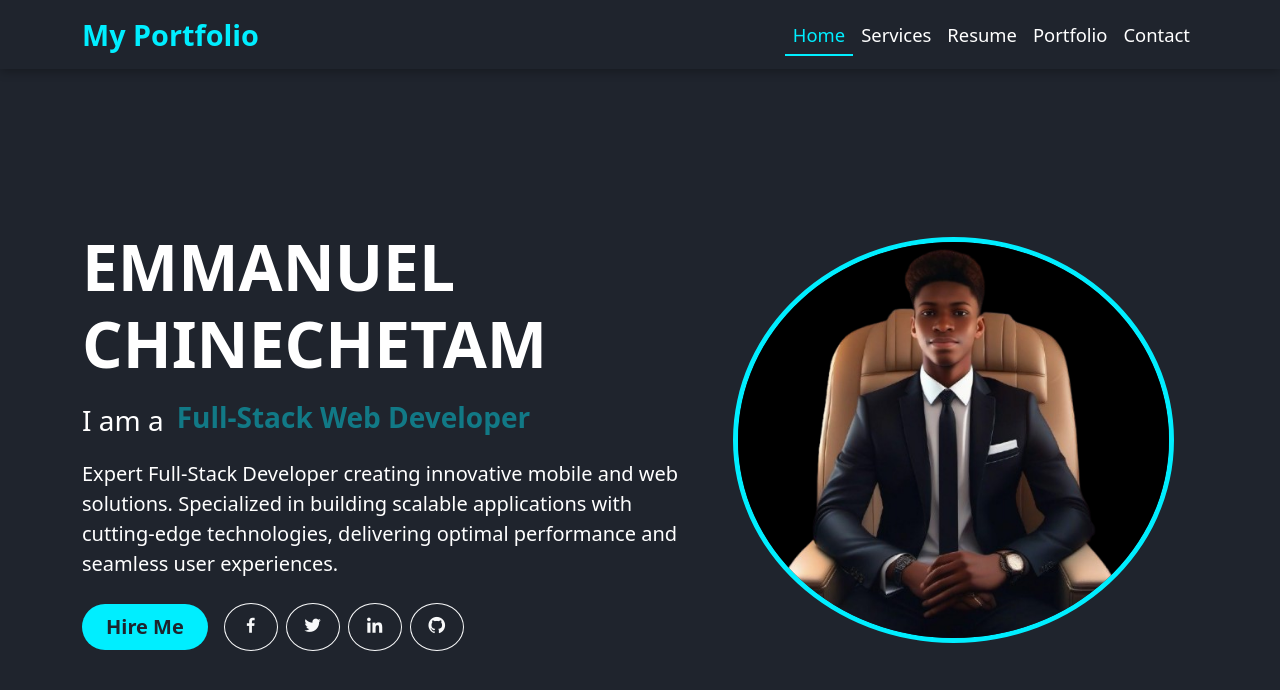
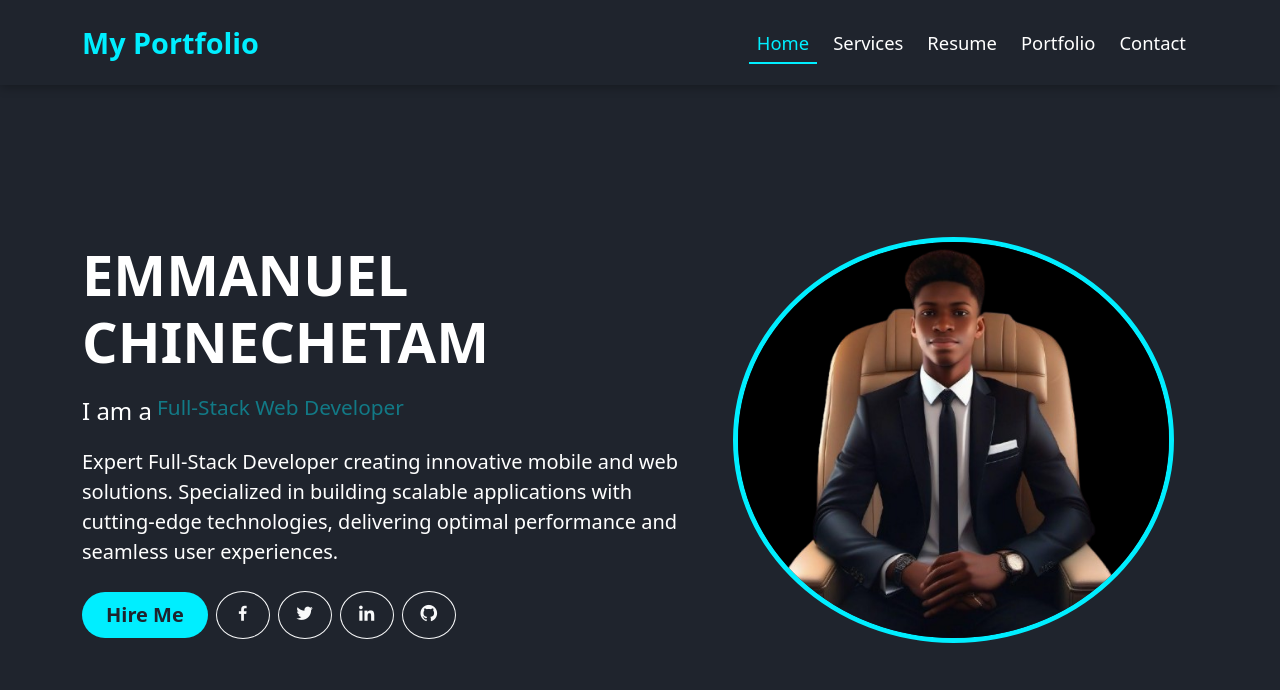
Before and after one commit to EmmanuelNnamani567/emmanuel-portfolio, a plain HTML site: page index.html in a window 1280 px wide. Drawn offline with nearby package versions, Linux system fonts and the light colour scheme.

Commit message:
Fix navbar styling on index.html to match service.html

```diff
--- a/index.html
+++ b/index.html
@@ -5,13 +5,12 @@
   <meta name="viewport" content="width=device-width, initial-scale=1" />
   <title>Emmanuel Chinechetam - Portfolio</title>
 
-  <!-- Bootstrap (first) -->
-  <link href="https://cdn.jsdelivr.net/npm/bootstrap@5.3.8/dist/css/bootstrap.min.css"
-        rel="stylesheet" crossorigin="anonymous">
+    <!-- Bootstrap -->
+  <link href="https://cdn.jsdelivr.net/npm/bootstrap@5.3.8/dist/css/bootstrap.min.css" rel="stylesheet"
+    crossorigin="anonymous">
 
-  <!-- boxicons (icons) -->
+  <!-- boxicons -->
   <link href="https://unpkg.com/boxicons@2.1.4/css/boxicons.min.css" rel="stylesheet">
-
   <!-- Custom CSS -->
   <style>
     :root {
@@ -29,11 +28,16 @@
     .navbar {
       background-color: var(--secondary-color) !important;
       box-shadow: 0 2px 10px rgba(0, 0, 0, 0.3);
+        padding: 1rem 0;
     }
 
     .navbar-brand {
       color: var(--primary-color) !important;
       font-size: 1.8rem !important;
+
+  font-weight: 700;
+
+
     }
 
     .nav-link {
@@ -42,6 +46,7 @@
       transition: color 0.3s ease;
       font-size: 1.15rem;
       font-weight: 500;
+        margin: 0 0.25rem;
     }
 
     .nav-link:hover, .nav-link.active {
@@ -86,6 +91,7 @@
       color: var(--primary-color);
       font-weight: 600;
       white-space: nowrap;
+      font-size: 1.3rem;
     }
 
     .role-span:nth-child(1) {
@@ -193,7 +199,7 @@ h2.fs-3 {
   opacity: 0;
   animation: roleChange 6s infinite;
   color: var(--primary-color);
-  font-weight: 600;
+  font-weight: 400;
   white-space: nowrap;
   line-height: 45px;         /* keeps the text aligned vertically */
 }
@@ -267,7 +273,7 @@ h2.fs-3 {
 
 <body>
   <!-- Navbar -->
-  <nav class="navbar navbar-expand-lg navbar-dark fixed-top">
+    <nav class="navbar navbar-expand-lg navbar-dark fixed-top">
     <div class="container">
       <a class="navbar-brand fw-bold" href="#">My Portfolio</a>
       <button class="navbar-toggler" type="button" data-bs-toggle="collapse" data-bs-target="#navbarNav">
@@ -279,7 +285,7 @@ h2.fs-3 {
             <a class="nav-link active" href="./index.html">Home</a>
           </li>
           <li class="nav-item">
-            <a class="nav-link" href="./service.html">Services</a>
+            <a class="nav-link " href="./service.html">Services</a>
           </li>
           <li class="nav-item">
             <a class="nav-link" href="./resume.html">Resume</a>
@@ -294,15 +300,14 @@ h2.fs-3 {
       </div>
     </div>
   </nav>
-
   <!-- Hero Section -->
   <section id="home" class="container-fluid min-vh-100 d-flex align-items-center hero-section" style="padding-top: 80px;">
     <div class="container">
       <div class="row w-100">
         <!-- Left: Text -->
         <div class="col-lg-7 d-flex flex-column justify-content-center">
-          <h1 class="display-3 fw-bold">EMMANUEL CHINECHETAM</h1>
-          <h2 class="fs-3 mt-2 d-flex align-items-center">
+          <h1 class="display-4 fw-bold">EMMANUEL CHINECHETAM</h1>
+          <h2 class="fs-4 mt-2 d-flex align-items-center">
             I am a
             <span class="role-container">
               <span class="role-span">Full-Stack Mobile Developer</span>
@@ -318,7 +323,7 @@ h2.fs-3 {
           <!-- Buttons + Social -->
           <div class="d-flex align-items-center mt-2">
             <a href="./contact.html" class="btn custom-btn btn-lg rounded-pill px-4">Hire Me</a>
-            <div class="ms-3 d-flex">
+            <div class="ms-2 d-flex">
               <a href="https://web.facebook.com/profile.php?id=100093563270836" class="btn btn-outline-light btn-lg rounded-circle me-2"><i class="bx bxl-facebook"></i></a>
               <a href="https://x.com/EmmanuelCh42199" class="btn btn-outline-light btn-lg rounded-circle me-2"><i class="bx bxl-twitter"></i></a>
               <a href="https://www.linkedin.com/in/emmanuel-nnamani-2a61a138b/" class="btn btn-outline-light btn-lg rounded-circle me-2"><i class="bx bxl-linkedin"></i></a>
@@ -342,6 +347,8 @@ h2.fs-3 {
   </section>
 
   <!-- Bootstrap JS -->
-  <script src="https://cdn.jsdelivr.net/npm/bootstrap@5.3.8/dist/js/bootstrap.bundle.min.js" crossorigin="anonymous"></script>
+    <!-- Bootstrap JS -->
+  <script src="https://cdn.jsdelivr.net/npm/bootstrap@5.3.8/dist/js/bootstrap.bundle.min.js"
+    crossorigin="anonymous"></script>
 </body>
 </html>
```
